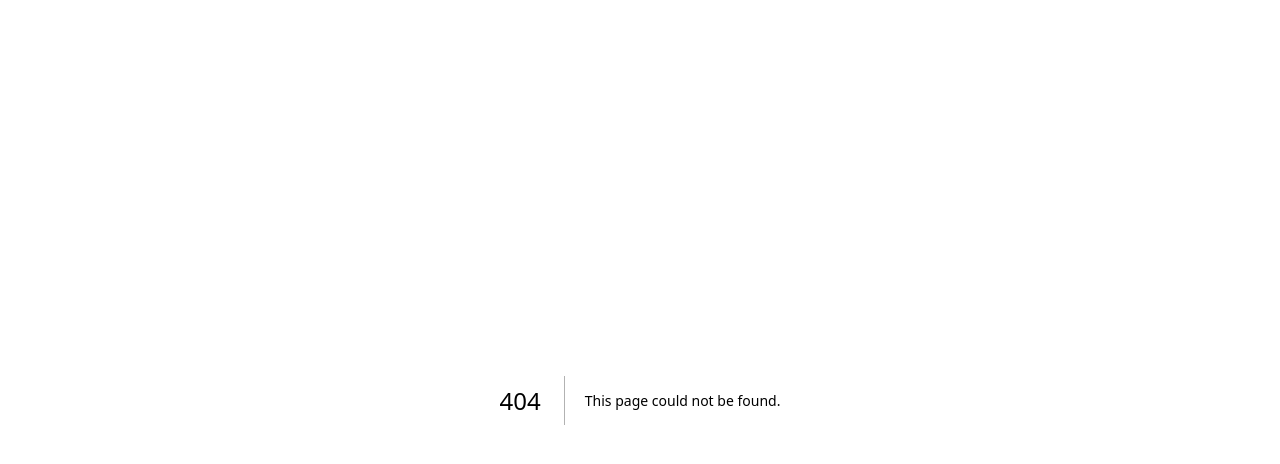
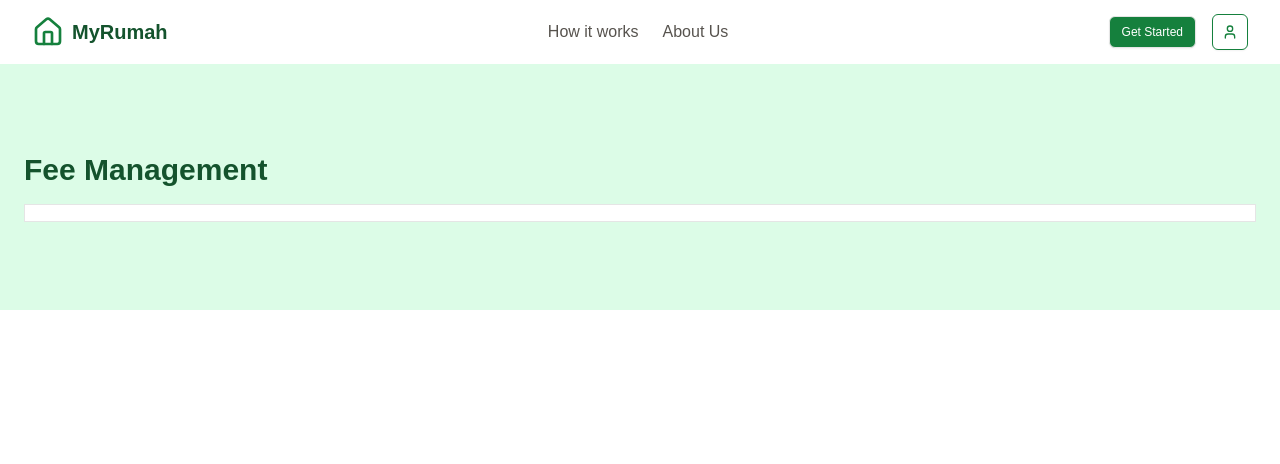
Before and after one commit to tangweilun/MyRumah, a Next.js app: page /tenant/fee in a window 1280 px wide. Before the commit this address had no page. Shown: the top 464 px of the page. Built offline with nearby package versions, Linux system fonts and the light colour scheme.

Commit message:
updated tenant fee management page

```diff
--- a/src/app/(dashboard)/tenant/fee.tsx
+++ /dev/null
@@ -1,11 +0,0 @@
-import Navbar from '@/components/Navbar';
-import { Button } from '@/components/ui/button';
-
-export default function FeeManagementPage() {
-  return (
-    <div>
-      <Navbar></Navbar>
-      <div className="bg-green-100 w-screen py-16"></div>
-    </div>
-  );
-}
--- /dev/null
+++ b/src/app/(dashboard)/tenant/fee/page.tsx
@@ -0,0 +1,19 @@
+import { Clock } from 'lucide-react';
+import { Button } from '@/components/ui/button';
+
+export default function FeeManagementPage() {
+  return (
+    <div>
+      <div className="bg-green-100 w-screen py-16">
+        <div className="items-start justify-between p-6">
+          <div>
+            <h1 className="text-3xl font-bold text-green-900 mb-4">
+              Fee Management
+            </h1>
+          </div>
+          <div className="border bg-white p-2"></div>
+        </div>
+      </div>
+    </div>
+  );
+}
```
